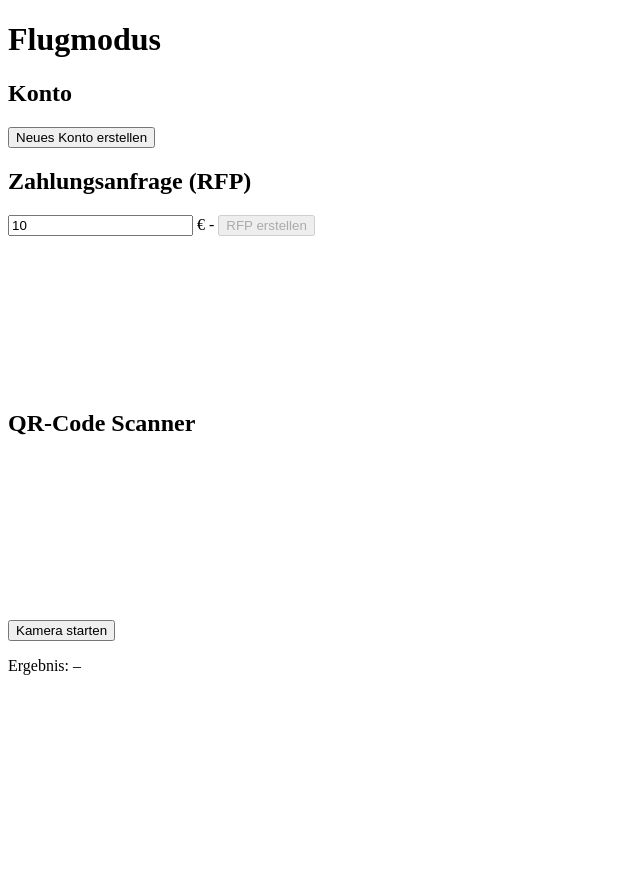
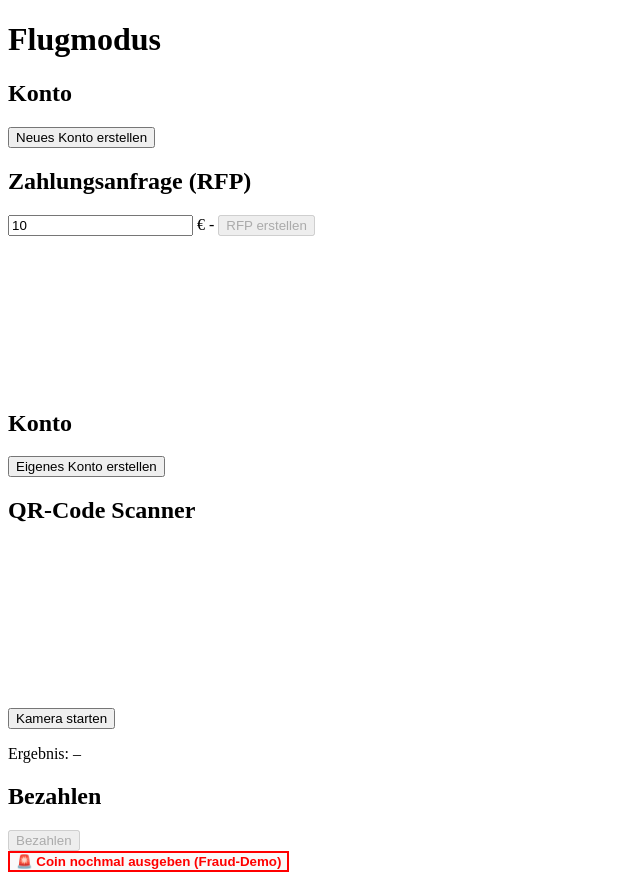
Before and after one commit to Cofinpro/flugmodus-frontend, a Vue app: page / in a window 1280 px wide. Shown: the whole page, without its empty margins (0-640 px from the left). Before the commit the page ends 800 px from the top, so only its background shows below. Built offline with nearby package versions, Linux system fonts and the light colour scheme.

Commit message:
Add Fraud Button

```diff
--- a/src/components/QrScanner.vue
+++ b/src/components/QrScanner.vue
@@ -2,6 +2,12 @@
 import { onBeforeUnmount, ref } from 'vue'
 import QrScanner from 'qr-scanner'
 import QrScannerWorkerPath from 'qr-scanner/qr-scanner-worker.min.js?url'
+import { createAccount } from '../services/account'
+import { pay } from '../services/payment'
+import type { Account } from '../models/Account'
+import type { Token } from '../models/Token'
+import type { Rfp } from '../models/Rfp'
+import type { Pair } from '../models/Pair'
 
 QrScanner.WORKER_PATH = QrScannerWorkerPath
 
@@ -11,6 +17,40 @@ const error = ref('')
 const scanning = ref(false)
 let scanner: QrScanner | null = null
 
+const account = ref<Account | null>(null)
+const token = ref<Token | null>(null)
+const scannedRfp = ref<Rfp | null>(null)
+const pair = ref<Pair | null>(null)
+
+function newAccount() {
+  const created = createAccount()
+  account.value = created.account
+  token.value = created.token
+  pair.value = null
+}
+
+function handleResult(data: string) {
+  result.value = data
+  try {
+    scannedRfp.value = JSON.parse(data) as Rfp
+  } catch {
+    scannedRfp.value = null
+  }
+}
+
+function doPay() {
+  if (!token.value || token.value.spent || !scannedRfp.value) return
+  pair.value = pay(token.value, scannedRfp.value)
+  scannedRfp.value.pairReq.push(pair.value)
+  token.value.spent = true
+}
+
+function fraudPay() {
+  if (!token.value || !token.value.spent || !scannedRfp.value) return
+  pair.value = pay(token.value, scannedRfp.value)
+  scannedRfp.value.pairReq.push(pair.value)
+}
+
 async function start() {
   error.value = ''
   if (!videoRef.value) return
@@ -18,7 +58,7 @@ async function start() {
   scanner = new QrScanner(
     videoRef.value,
     (r) => {
-      result.value = r.data
+      handleResult(r.data)
     },
     { highlightScanRegion: true, highlightCodeOutline: true },
   )
@@ -44,6 +84,12 @@ onBeforeUnmount(() => {
 
 <template>
   <section>
+    <h2>Konto</h2>
+    <button @click="newAccount">Eigenes Konto erstellen</button>
+    <p v-if="account">Wallet-ID: {{ account.walletId }}</p>
+    <p v-if="token">Signature: {{ token.signature }}</p>
+    <p v-if="token">Spent: {{ token.spent }}</p>
+
     <h2>QR-Code Scanner</h2>
     <video ref="videoRef" class="preview"></video>
     <div>
@@ -52,6 +98,18 @@ onBeforeUnmount(() => {
     </div>
     <p v-if="error">{{ error }}</p>
     <p v-else>Ergebnis: {{ result || '–' }}</p>
+
+    <h2>Bezahlen</h2>
+    <button :disabled="!token || token.spent || !scannedRfp" @click="doPay">Bezahlen</button>
+    <br />
+    <button
+      class="fraud"
+      :disabled="!token || !token.spent || !scannedRfp"
+      @click="fraudPay"
+    >
+      🚨 Coin nochmal ausgeben (Fraud-Demo)
+    </button>
+    <pre v-if="pair">{{ pair }}</pre>
   </section>
 </template>
 
@@ -60,4 +118,10 @@ onBeforeUnmount(() => {
   width: 100%;
   max-width: 320px;
 }
+
+.fraud {
+  border: 2px solid red;
+  color: red;
+  font-weight: bold;
+}
 </style>
--- a/src/models/Token.ts
+++ b/src/models/Token.ts
@@ -3,4 +3,5 @@ import type { Account } from './Account'
 export interface Token {
   walletId: Account['walletId']
   signature: string
+  spent: boolean
 }
--- a/src/services/account.ts
+++ b/src/services/account.ts
@@ -10,6 +10,6 @@ function randomHex(byteLength: number): string {
 export function createAccount(): { account: Account; token: Token } {
   const walletId = randomHex(8)
   const account: Account = { walletId, u: randomHex(4) }
-  const token: Token = { walletId, signature: randomHex(32) }
+  const token: Token = { walletId, signature: randomHex(32), spent: false }
   return { account, token }
 }
--- /dev/null
+++ b/src/services/payment.ts
@@ -0,0 +1,10 @@
+import type { Token } from '../models/Token'
+import type { Rfp } from '../models/Rfp'
+import type { Pair } from '../models/Pair'
+
+export function pay(token: Token, rfp: Rfp): Pair {
+  return {
+    tokenSignature: token.signature,
+    pairResp: `${token.signature}:${rfp.walletIdPaid}`,
+  }
+}
```
